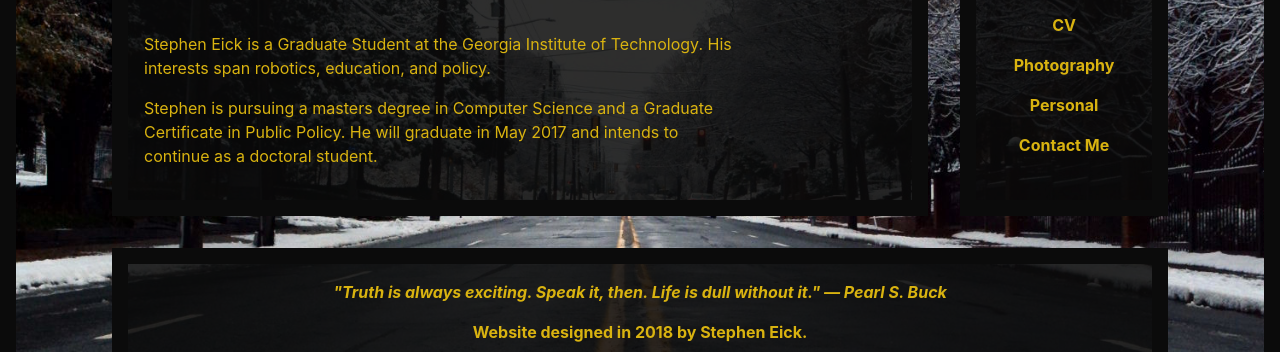
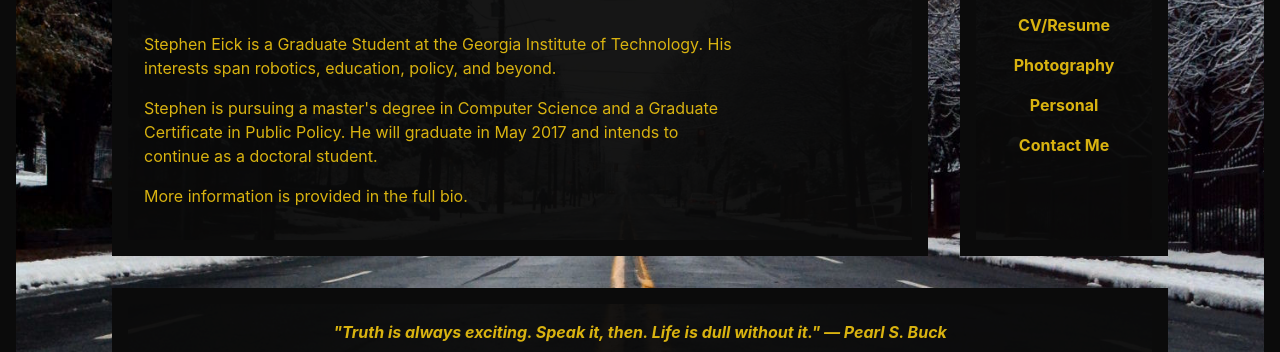
Before and after one commit to theredcomputer/theredcomputer.github.io, a plain HTML site: page index.html in a window 1280 px wide. Shown: the part 251-603 px from the top of the page. Drawn offline with nearby package versions, Linux system fonts and the light colour scheme.

Commit message:
More cosmetic and content changes.

```diff
--- a/index.html
+++ b/index.html
@@ -18,8 +18,9 @@
                 <h3>Homepage</h3>
                 <br/><br/>
                 <div class="font-weight-normal maincontent">
-                    <p>Stephen Eick is a Graduate Student at the Georgia Institute of Technology. His interests span robotics, education, and policy.</p>
-                    <p>Stephen is pursuing a masters degree in Computer Science and a Graduate Certificate in Public Policy. He will graduate in May 2017 and intends to continue as a doctoral student.</p>
+                    <p>Stephen Eick is a Graduate Student at the Georgia Institute of Technology. His interests span robotics, education, policy, and beyond.</p>
+                    <p>Stephen is pursuing a master's degree in Computer Science and a Graduate Certificate in Public Policy. He will graduate in May 2017 and intends to continue as a doctoral student.</p>
+        <p>More information is provided in the full <a href="bio.html">bio</a>.</p>
                 </div>
             </article>
             <aside id="menu" class="aside nav-right">
--- a/main.css
+++ b/main.css
@@ -18,14 +18,14 @@
 }
 
 .main {
-    background: rgba(10,10,10,0.85);
+    background: rgba(10,10,10,0.95);
     border: 1em solid #0b0b0b;
     text-align: left;
     padding: 1em;
 }
 
 .nav-right {
-    background: rgba(10,10,10,0.85);
+    background: rgba(10,10,10,0.95);
     border: 1em solid #0b0b0b;
     /*border-left: 3px double grey;
     border-right: 3px double grey;
@@ -35,7 +35,7 @@
 }
 
 .footer {
-    background: rgba(10,10,10,0.85);
+    background: rgba(10,10,10,0.95);
     border: 1em solid #0b0b0b;
     /*border-top: 0em solid #0b3c5d;
     border-bottom: 0em solid #0b3c5d;*/
--- a/menu.js
+++ b/menu.js
@@ -1,3 +1,3 @@
-var element = '<ul class="list-unstyled"><li class="nav-li"><a href="index.html">Home</a></li><li class="nav-li"><a href="bio.html">Bio</a></li><li class="nav-li"><a href="publications.html">Publications</a></li><li class="nav-li"><a href="cv.pdf">CV</a></li><li class="nav-li"><a href="photography.html">Photography</a></li><li class="nav-li"><a href="personal.html">Personal</a></li><li class="nav-li"><a href="contact.html">Contact Me</a></li></ul>';
+var element = '<ul class="list-unstyled"><li class="nav-li"><a href="index.html">Home</a></li><li class="nav-li"><a href="bio.html">Bio</a></li><li class="nav-li"><a href="publications.html">Publications</a></li><li class="nav-li"><a href="cv.pdf">CV/Resume</a></li><li class="nav-li"><a href="photography.html">Photography</a></li><li class="nav-li"><a href="personal.html">Personal</a></li><li class="nav-li"><a href="contact.html">Contact Me</a></li></ul>';
 
 var footer_text = '<p><i>"Truth is always exciting. Speak it, then. Life is dull without it." &mdash; Pearl S. Buck</i></p><p>Website designed in 2018 by Stephen Eick.</p><p><a target="_blank" href="https://linkedin.com/in/stepheneick"><i class="fab fa-linkedin fa-lg"></i></a> </p>';
```
Also changed, not shown: personal.html (+2 -2 lines).
